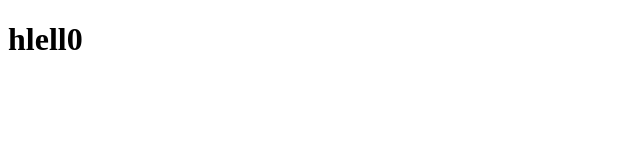
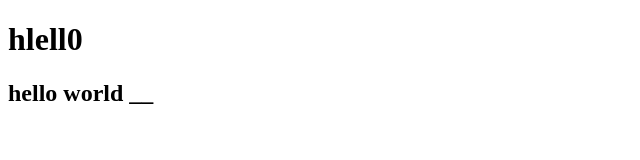
Before and after one commit to Gatikrushna-64/Web_development, a plain HTML site: page index.html in a window 1280 px wide. Shown: the whole page, without its empty margins (0-640 px from the left). Drawn offline with Linux system fonts and the light colour scheme.

Commit message:
added h2 tag

```diff
--- a/index.html
+++ b/index.html
@@ -17,6 +17,7 @@
             <p class="browsehappy">You are using an <strong>outdated</strong> browser. Please <a href="#">upgrade your browser</a> to improve your experience.</p>
         <![endif]-->
         <h1> hlell0</h1>
+        <h2> hello world __ </h2>
 
         <script src="" async defer></script>
     </body>
```
